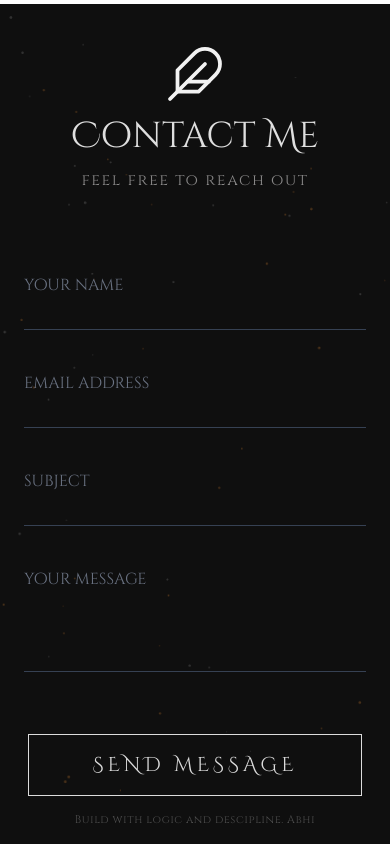
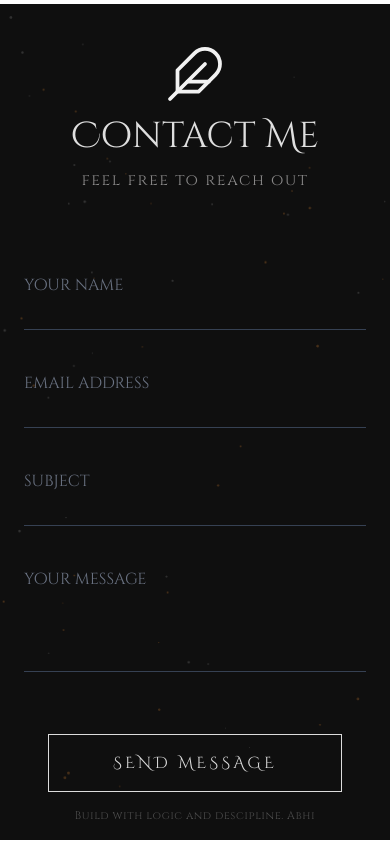
Before and after one commit to Abhijit-Thander/Personal-Portfolio, a React (Vite) app: page / in a window 390 px wide. Shown: the part 6745-7589 px from the top of the page. Built offline with nearby package versions, Linux system fonts and the light colour scheme.

Commit message:
UI: Fix some Style

```diff
--- a/src/pages/Contact.jsx
+++ b/src/pages/Contact.jsx
@@ -124,7 +124,7 @@ const Contact = () => {
               <button
                 type="submit"
                 disabled={isSending}
-                className="font-cinzel-decorative cursor-pointer text-xl text-[#DCDCDC] px-16 py-4 border border-[#DCDCDC] tracking-[0.2em] hover:bg-[#DCDCDC] hover:text-black transition-all duration-300"
+                className="font-cinzel-decorative cursor-pointer sm:text-xl text-[#DCDCDC] px-16 py-4 border border-[#DCDCDC] tracking-[0.2em] hover:bg-[#DCDCDC] hover:text-black transition-all duration-300"
               >
                 {isSending ? "Sending..." : "SEND MESSAGE"}
               </button>
```
